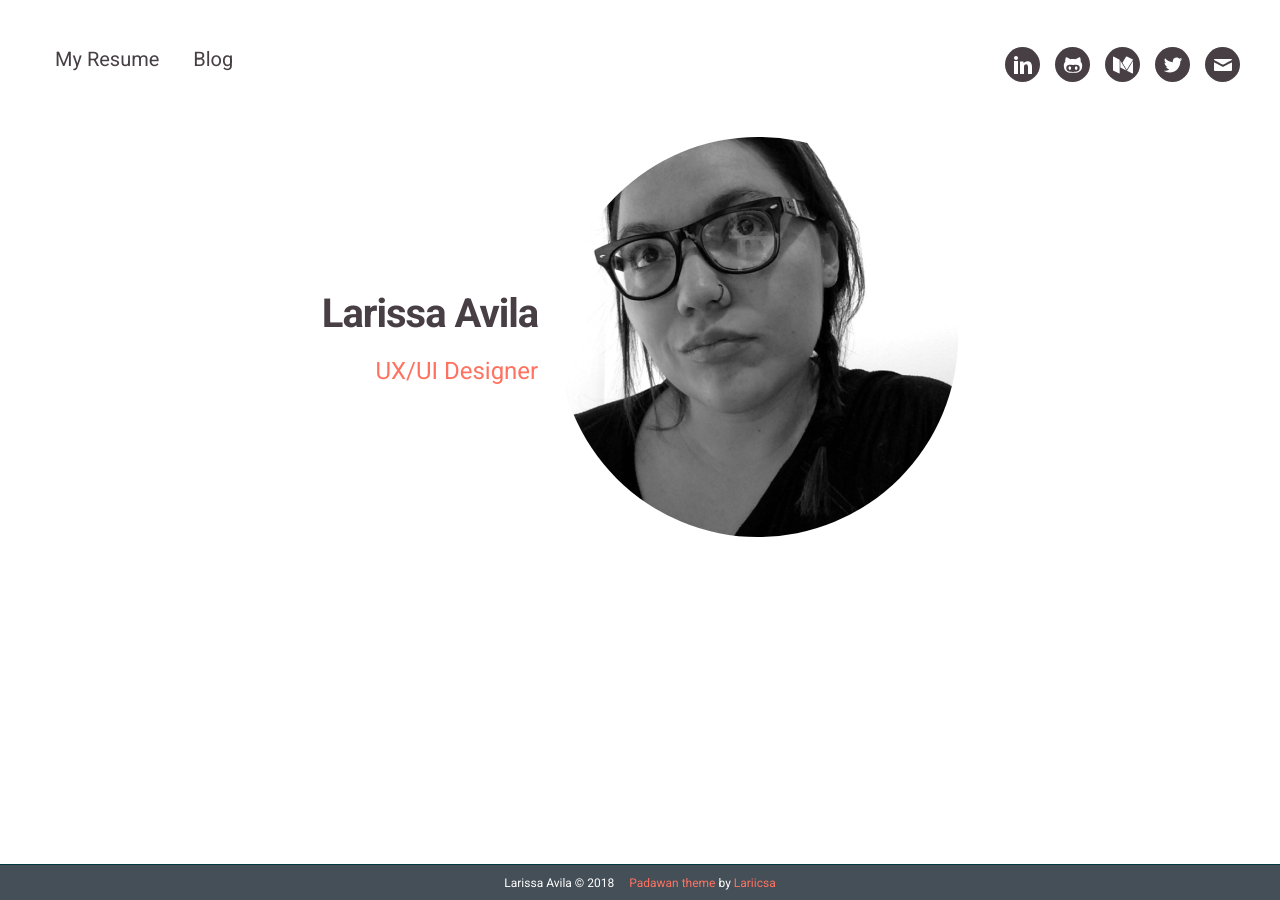
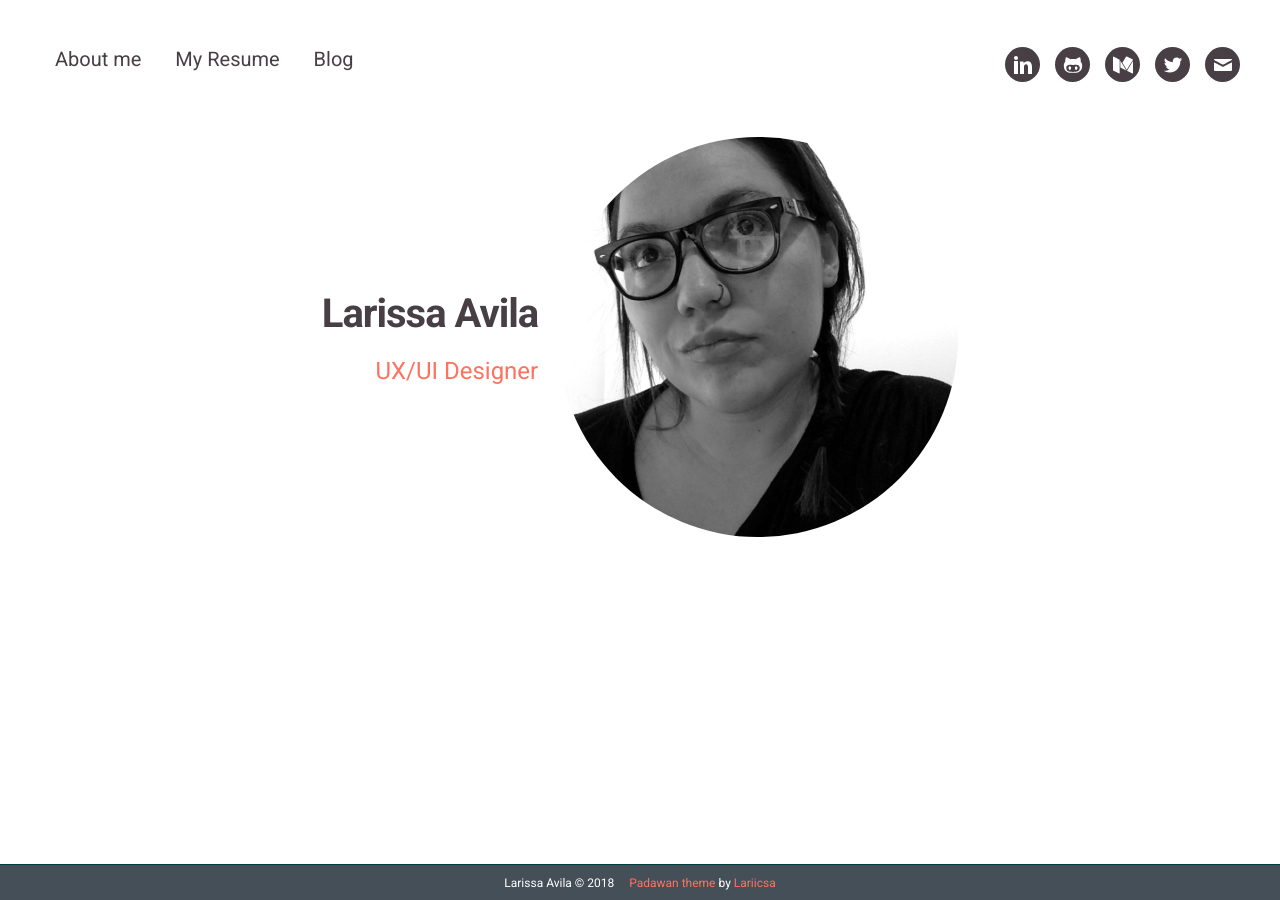
Before and after one commit to Lariicsa/lariicsa-v0, a Jekyll site: the page built from index.html, in a window 1280 px wide. Built offline with Jekyll 4.4.1, drawn with Linux system fonts in a browser that asks for light colours.

Commit message:
Add link ABOUT

```diff
--- a/_includes/nav.html
+++ b/_includes/nav.html
@@ -6,7 +6,7 @@
             </li>
         {% endif %}
 
-        {% if site.about == false %}
+        {% if site.about == true %}
             {% if page.title != "About" %}
                 <li class="item">
                     <a class="link" href="{{ site.url }}/about">About me</a>
```
